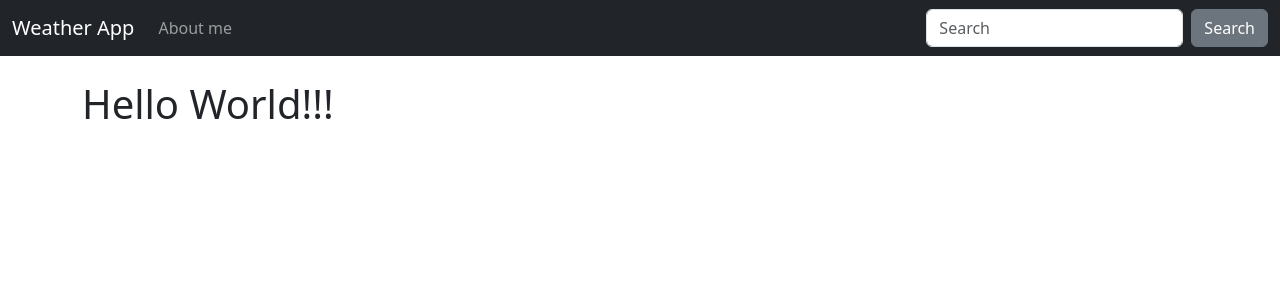
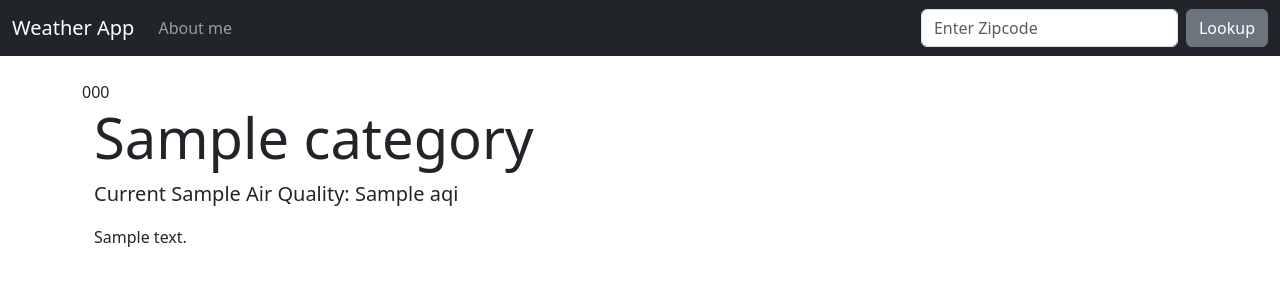
Before and after one commit to WojciechPiekos/djangoweather, a Django app: template lookup/templates/home_page.html in a window 1280 px wide. Shown: the top 300 px of the page. Run offline with Django 4.2, Linux system fonts and the light colour scheme; the template is opened without the code that fills it: most values are stand-ins (such as "Sample title", 1, 10 or a date in 2020).

Commit message:
add zipcode

```diff
--- a/lookup/templates/base.html
+++ b/lookup/templates/base.html
@@ -3,8 +3,16 @@
   <head>
     <meta charset="utf-8">
     <meta name="viewport" content="width=device-width, initial-scale=1">
-    <title>Bootstrap demo</title>
+    <title>Weather App</title>
     <link href="https://cdn.jsdelivr.net/npm/bootstrap@5.3.0-alpha3/dist/css/bootstrap.min.css" rel="stylesheet" integrity="sha384-KK94CHFLLe+nY2dmCWGMq91rCGa5gtU4mk92HdvYe+M/SXH301p5ILy+dN9+nJOZ" crossorigin="anonymous">
+    <style>
+      .good {background: #00e400;}
+      .moderate {background: #ffff00;}
+      .usg {background: #ff7e00;}
+      .unhealthy {background: #ff0000;}
+      .very-unhealthy {background: #8f3f97;}
+      .hazardous {background: #7e0023;}
+    </style>
   </head>
   <body>
     <nav class="navbar navbar-expand-lg navbar-dark bg-dark">
@@ -19,9 +27,10 @@
                 <a class="nav-link" href="{% url 'about' %}">About me</a>
               </li>
             </ul>
-            <form class="d-flex" role="search">
-              <input class="form-control me-2" type="search" placeholder="Search" aria-label="Search">
-              <button class="btn btn-secondary" type="submit">Search</button>
+            <form action="{% url 'home' %}" class="d-flex" role="search" method="post">
+              {% csrf_token %}
+              <input class="form-control me-2" type="search" placeholder="Enter Zipcode" aria-label="Search" name="zipcode">
+              <button class="btn btn-secondary" type="submit">Lookup</button>
             </form>
           </div>
         </div>
--- a/lookup/templates/home_page.html
+++ b/lookup/templates/home_page.html
@@ -3,6 +3,23 @@
 
 {% block content %}
 
-<h1>Hello World!!!</h1>
+{% if zipcode %}
+    {{zipcode}}
+{% endif %}
+
+    <div class="container">
+        {% if api %}
+            {% if api == "Error..." %}
+                <p>There was an errorr, please try agine... </p>
+            {% else %}
+            <div class="jumbotron {{ category_color }}">
+                <h1 class="display-4">{{ api.0.Category.Name }}</h1>
+                <p class="lead">Current {{ api.0.ReportingArea }} Air Quality: {{ api.0.AQI }}</p>
+                <p>{{ category_description }}</p>
+            </div>
+            {% endif %}
+        {% endif %}
+    </div>
+
 
 {% endblock %}
```
Also changed, not shown: lookup/views.py (+63 -1 lines).
